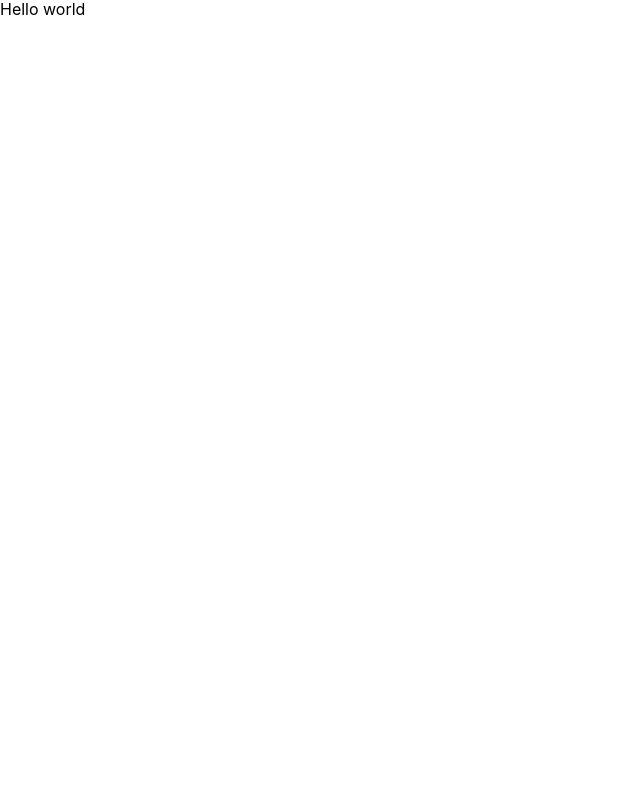
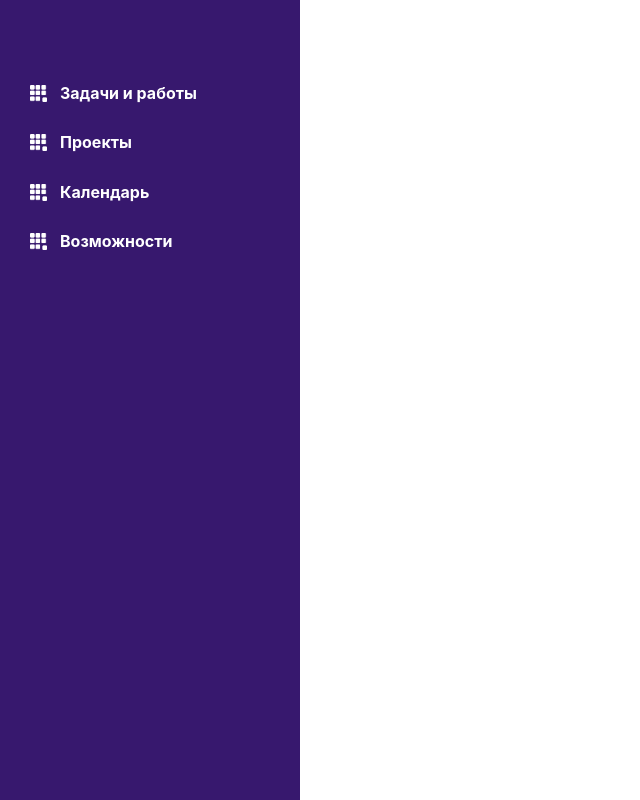
Before and after one commit to bludce/gaskar-task, a React app: page / in a window 1280 px wide. Shown: the whole page, without its empty margins (0-640 px from the left). Built offline with nearby package versions, Linux system fonts and the light colour scheme.

Commit message:
add sidebar

```diff
--- a/src/App.jsx
+++ b/src/App.jsx
@@ -1,7 +1,10 @@
 import React, { PureComponent } from 'react';
 import { BrowserRouter, Route } from 'react-router-dom';
+import { connect } from 'react-redux';
 
 import './index.sass';
+
+import Sidebar from './components/Sidebar/sidebar'
 
 class App extends PureComponent {
 
@@ -16,9 +19,19 @@ class App extends PureComponent {
   render() {
 
     return (
-
       <BrowserRouter>
-        <h1>Hello world</h1>
+        <div className="app">
+          <Sidebar />
+          <div className="main">
+            {/* <Header /> */}
+            <div className="main-wrapper">
+              <Route path="/projects" render={
+                ()=><Main title="Проекты" />
+              }/>
+              {/* <Route component={NotFound} /> */}
+            </div>
+          </div>
+        </div>
       </BrowserRouter>
     );
   }
--- /dev/null
+++ b/src/components/Sidebar/sidebar.jsx
@@ -0,0 +1,36 @@
+import React from 'react';
+import { NavLink } from 'react-router-dom';
+
+import './sidebar.sass'
+
+const Sidebar = () => (
+  <div className="sidebar">
+    <img src="" alt="" className="logo"/>
+    <ul className="sidebar-menu">
+      <li className="sidebar-menu__item">
+        <NavLink exact={true} to="/tasks" activeClassName="is-active">
+          Задачи и работы
+        </NavLink>
+      </li>
+      <li className="sidebar-menu__item">
+        <NavLink exact={true} to="/projects" activeClassName="is-active">
+          Проекты
+        </NavLink>
+      </li>
+      <li className="sidebar-menu__item">
+        <NavLink exact={true} to="/calenadar" activeClassName="is-active">
+          Календарь
+        </NavLink>
+      </li>
+      <li className="sidebar-menu__item">
+        <NavLink exact={true} to="/opportunities" activeClassName="is-active">
+          Возможности
+        </NavLink>
+      </li>
+    </ul>
+
+  </div>
+);
+
+
+export default Sidebar;
--- /dev/null
+++ b/src/components/Sidebar/sidebar.sass
@@ -0,0 +1,29 @@
+.sidebar
+  background-color: #37186e
+  height: 100vh
+  width: 300px
+
+.sidebar-menu
+  list-style-type: none
+  margin: 0
+  padding: 50px 0
+  font-size: 16px
+  font-weight: 700
+  &__item
+    position: relative
+    & a
+      color: #fff
+      text-decoration: none
+      padding: 15px 50px
+      display: block
+      transition: all .3s ease
+      background-image: url(../../assets/img/squares.png)
+      background-repeat: no-repeat
+      background-position: 20px 50%
+      background-size: 17px
+      border-left: 10px solid transparent
+      &:hover
+        background-color: #200a48
+      &.is-active
+        background-color: #200a48
+        border-color: #b331cb
--- a/src/index.jsx
+++ b/src/index.jsx
@@ -1,8 +1,10 @@
 import React from "react";
 import ReactDOM from "react-dom";
+import { Provider } from 'react-redux';
+import store from './store';
 
 import App from './App';
 
 ReactDOM.render((
-  <App/>
+  <Provider store={store}><App/></Provider>
 ), document.getElementById('root'))
```
Also changed, not shown: src/assets/img/squares.png (added).
